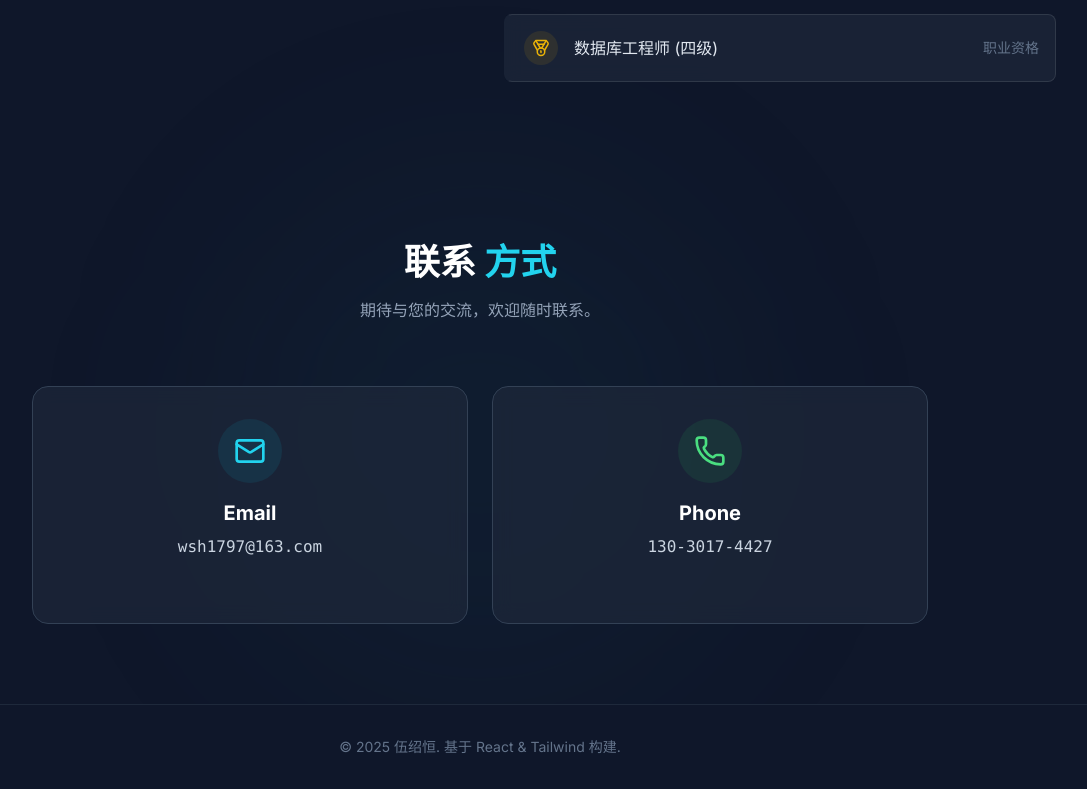
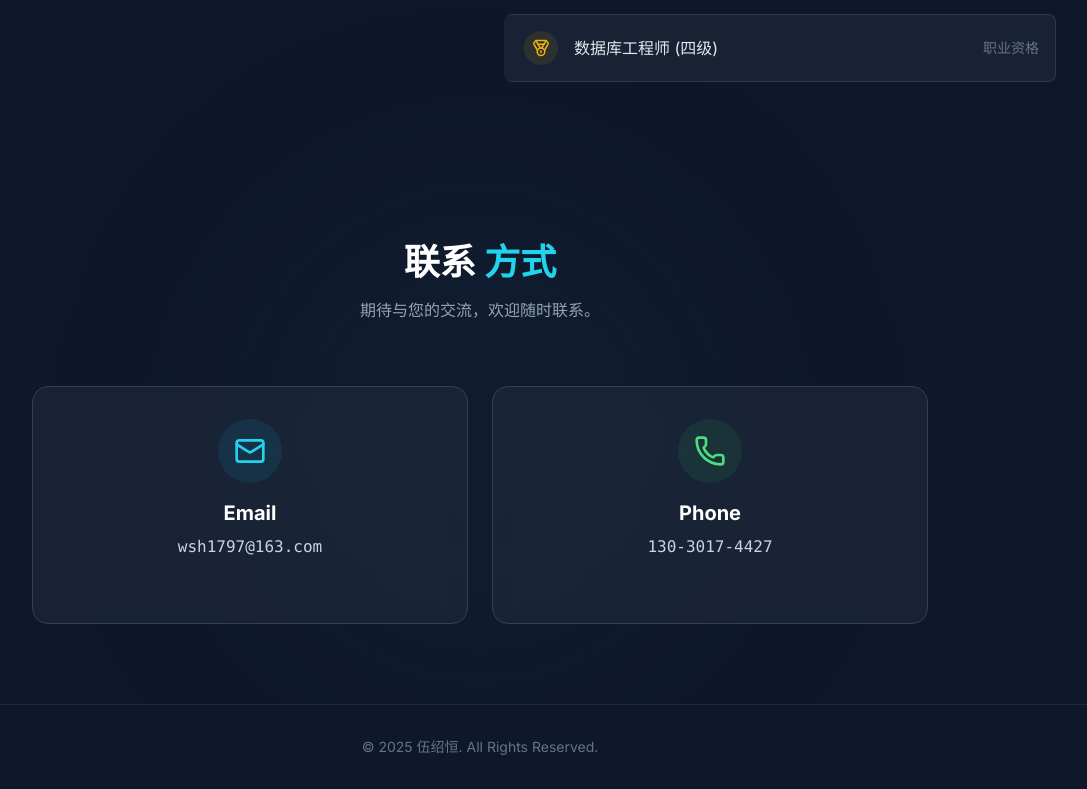
Before and after one commit to 1797483570/owner-plus, a React (Vite) app: page / in a window 1280 px wide. Shown: the part 3843-4632 px from the top of the page, without its empty margins (160-1247 px from the left). Built offline with nearby package versions, Linux system fonts and the light colour scheme.

Commit message:
feat:规范页脚文案

```diff
--- a/components/Footer.tsx
+++ b/components/Footer.tsx
@@ -5,7 +5,7 @@ const Footer: React.FC = () => {
   return (
     <footer className="py-8 bg-slate-900 border-t border-slate-800 text-center">
       <p className="text-slate-500 text-sm">
-        © {new Date().getFullYear()} {PROFILE.name}. 基于 React & Tailwind 构建.
+        © {new Date().getFullYear()} {PROFILE.name}. All Rights Reserved.
       </p>
     </footer>
   );
```
